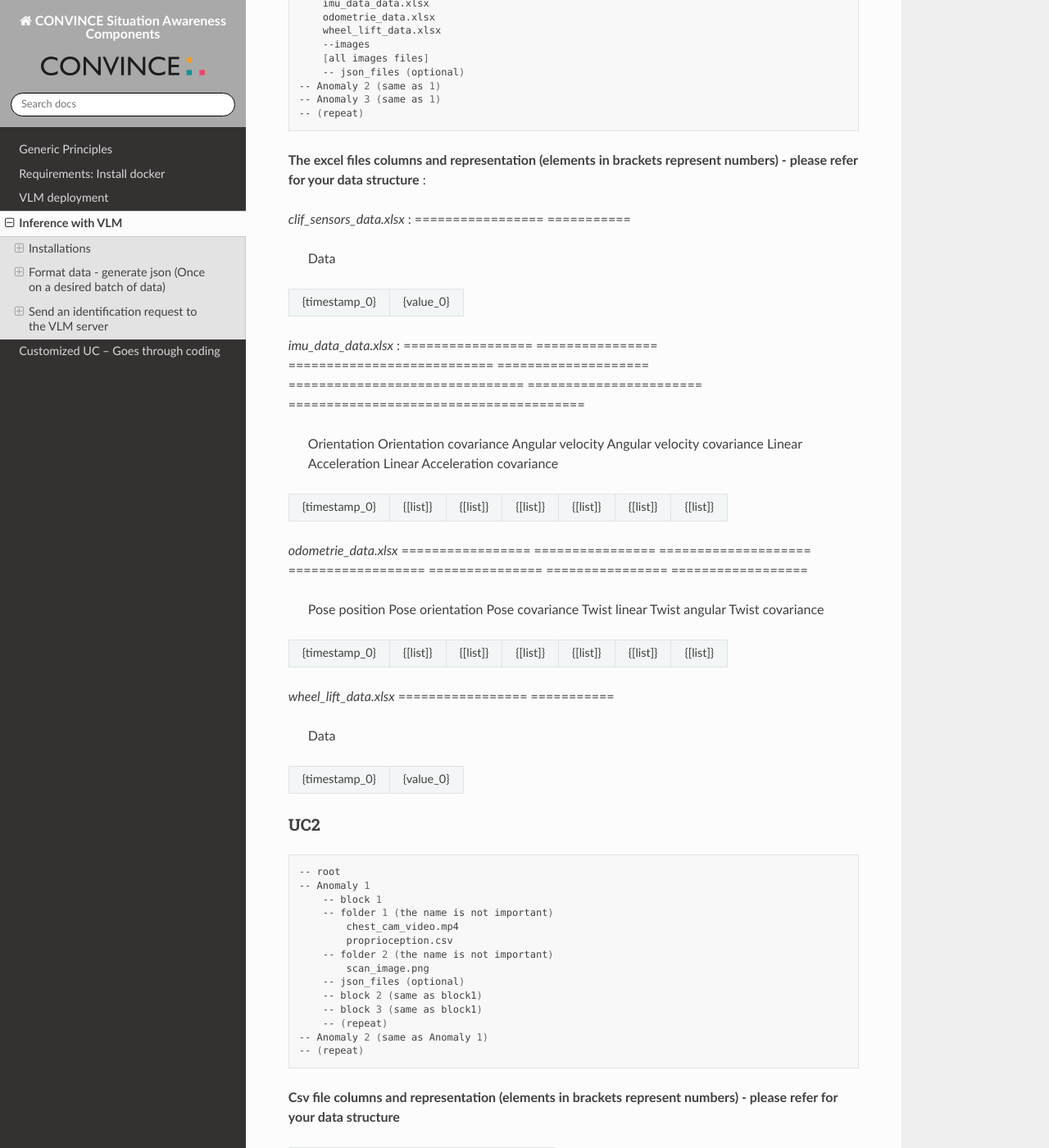
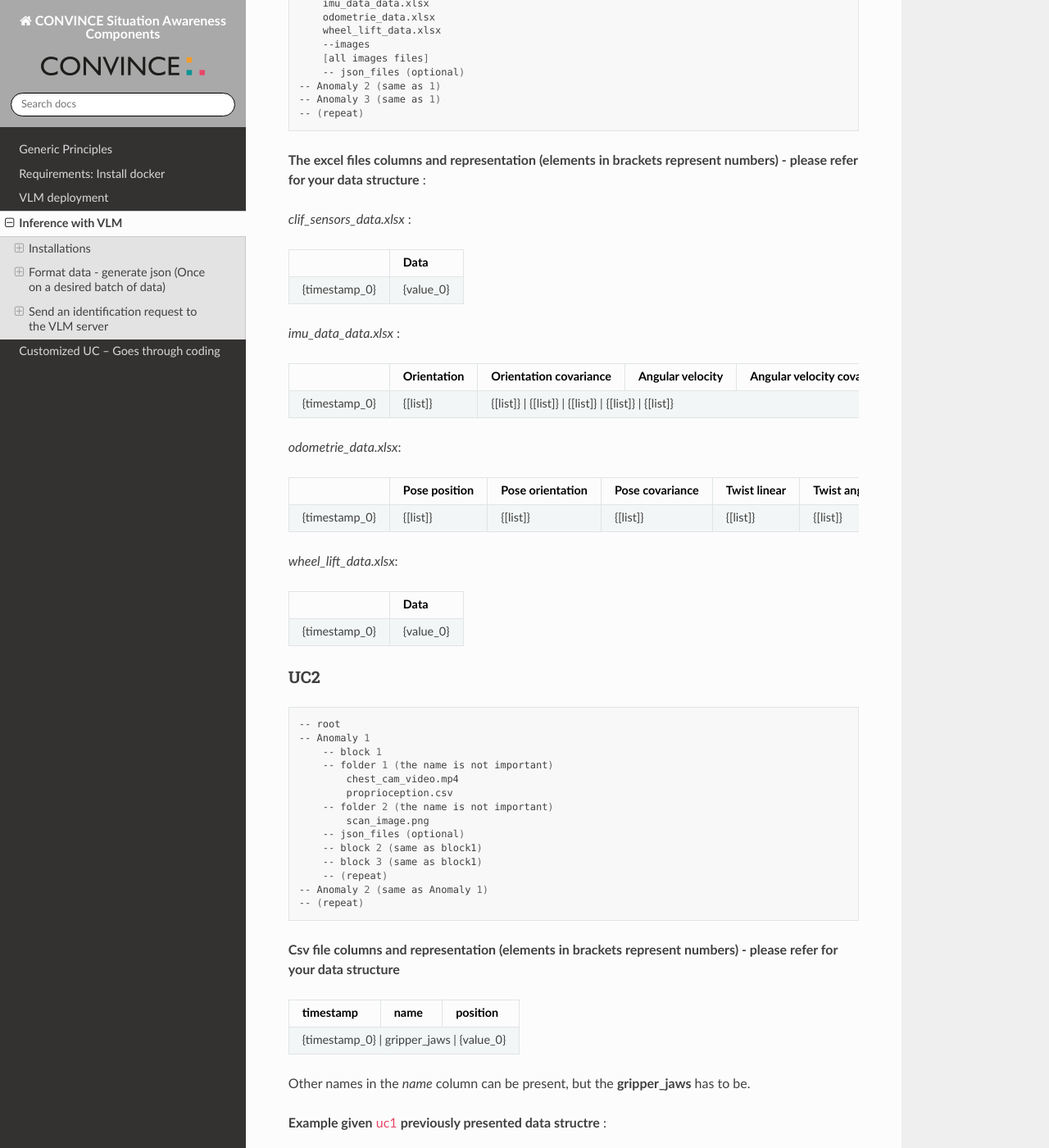
Before and after one commit to convince-project/sit-aw-aip, a Sphinx documentation site: the page built from docs/source/identification.rst, in a window 1280 px wide and 1400 px high, scrolled down 1155 px. Shown: the whole window at 82% size. Built offline with Sphinx 7.4.7 and the Read the Docs theme 3.1.0, drawn with Linux system fonts in a browser that asks for light colours; some of the changed text lies outside the part shown.

Commit message:
doc update

```diff
--- a/docs/source/identification.rst
+++ b/docs/source/identification.rst
@@ -38,6 +38,7 @@ Format data - generate json (Once on a desired batch of data)
     --root_path {root_path}
 
 .. _variables:
+
 Variables
 """""""""
 
@@ -46,6 +47,7 @@ Variables
 **root_path** : root_path to all anomalies data, the folders need to be structured this way given the use case :
 
 .. _uc1:
+
 UC1
 """
 
@@ -68,34 +70,41 @@ UC1
 **The excel files columns and representation (elements in brackets represent numbers) - please refer for your data structure** :
 
 *clif_sensors_data.xlsx* :
-=================  ===========
-                  Data
-=================  ===========
-{timestamp_0}      {value_0}
-=================  ===========
+
++---------------+-----------+
+|               | Data      |
++===============+===========+
+| {timestamp_0} | {value_0} |
++---------------+-----------+
+
 
 *imu_data_data.xlsx* :
-=================  ================  ===========================  ====================  ===============================  =======================  =======================================
-                  Orientation        Orientation covariance       Angular velocity      Angular velocity covariance      Linear Acceleration      Linear Acceleration covariance
-=================  ================  ===========================  ====================  ===============================  =======================  =======================================
-{timestamp_0}      {[list]}          {[list]}                     {[list]}              {[list]}                         {[list]}                 {[list]}
-=================  ================  ===========================  ====================  ===============================  =======================  =======================================
 
-*odometrie_data.xlsx*
-=================  ================  ====================  ==================  ===============  ================  ==================
-                  Pose position      Pose orientation      Pose covariance     Twist linear     Twist angular     Twist covariance
-=================  ================  ====================  ==================  ===============  ================  ==================
-{timestamp_0}      {[list]}          {[list]}              {[list]}             {[list]}         {[list]}          {[list]}
-=================  ================  ====================  ==================  ===============  ================  ==================
++---------------+---------------+---------------------------+--------------------+-------------------------------+-----------------------+----------------------------------------+
+|               | Orientation   | Orientation covariance    | Angular velocity   | Angular velocity covariance    | Linear Acceleration   | Linear Acceleration covariance        |
++===============+===============+===========================+====================+===============================+=======================+========================================+
+| {timestamp_0} | {[list]}      | {[list]}                 | {[list]}           | {[list]}                      | {[list]}              | {[list]}                                |
++---------------+---------------+---------------------------+--------------------+-------------------------------+-----------------------+----------------------------------------+
 
-*wheel_lift_data.xlsx*
-=================  ===========
-                  Data
-=================  ===========
-{timestamp_0}      {value_0}
-=================  ===========
+*odometrie_data.xlsx*:
+
++---------------+----------------+--------------------+------------------+---------------+----------------+------------------+
+|               | Pose position  | Pose orientation   | Pose covariance  | Twist linear  | Twist angular  | Twist covariance |
++===============+================+====================+==================+===============+================+==================+
+| {timestamp_0} | {[list]}       | {[list]}           | {[list]}         | {[list]}      | {[list]}       | {[list]}         |
++---------------+----------------+--------------------+------------------+---------------+----------------+------------------+
+
+
+*wheel_lift_data.xlsx*:
+
++---------------+-----------+
+|               | Data      |
++===============+===========+
+| {timestamp_0} | {value_0} |
++---------------+-----------+
 
 .. _uc2:
+
 UC2
 """
 
@@ -118,11 +127,11 @@ UC2
 
 **Csv file columns and representation (elements in brackets represent numbers) - please refer for your data structure**
 
-=============  ==============  ===========
-timestamp      name            position
-=============  ==============  ===========
-{timestamp_0}  gripper_jaws    {value_0}
-=============  ==============  ===========
++-------------+---------------+-------------+
+| timestamp   | name          | position    |
++=============+===============+=============+
+| {timestamp_0} | gripper_jaws | {value_0}  |
++-------------+---------------+-------------+
 
 Other names in the *name* column can be present, but the **gripper_jaws** has to be.
 
```
